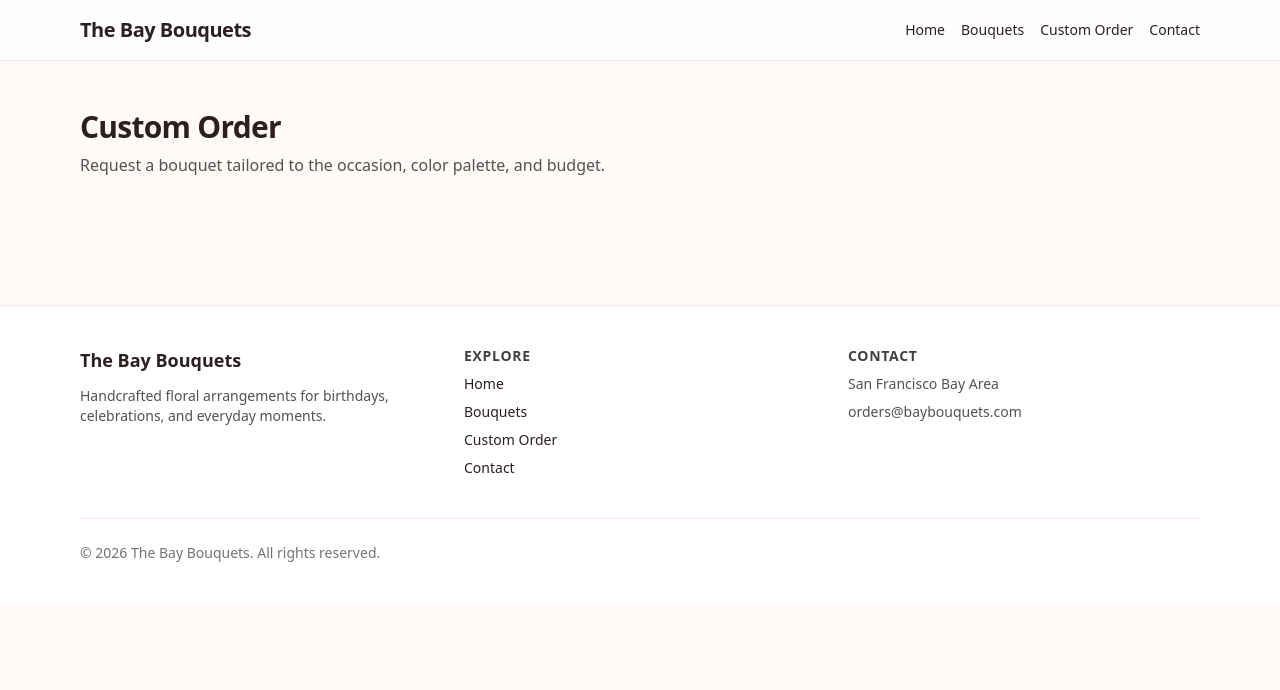
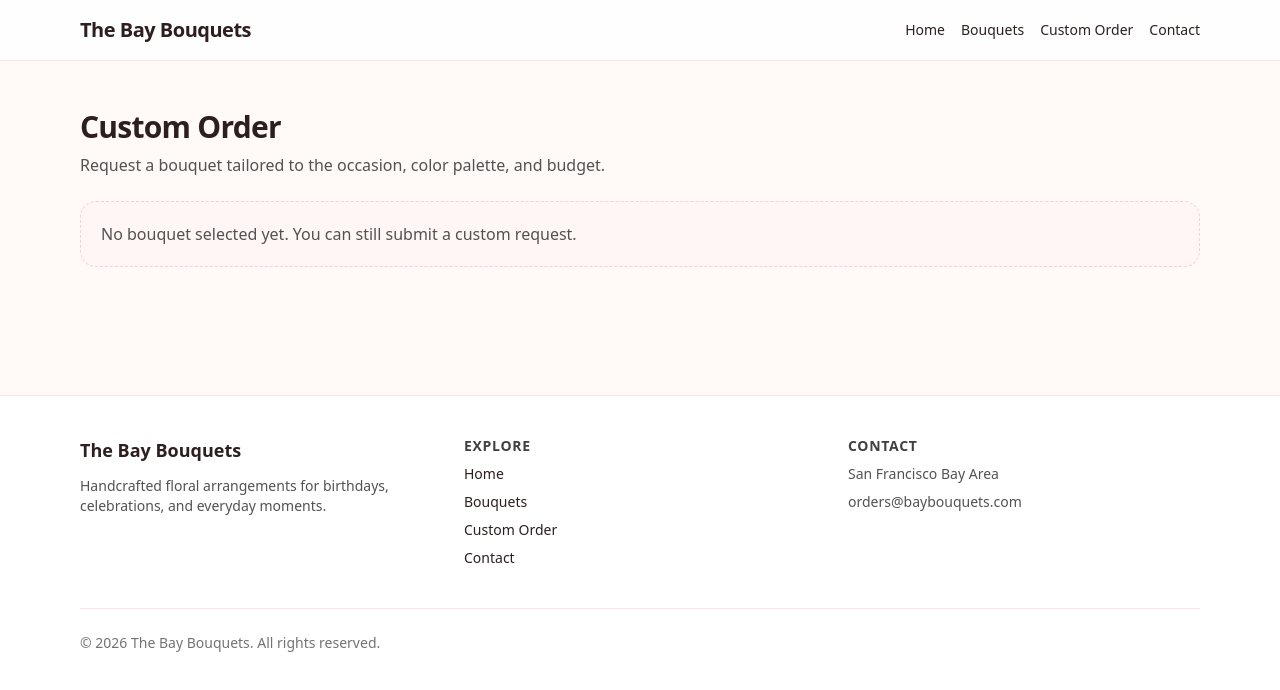
Before and after one commit to 3salaz/TheBayBouquet, a React (Vite) app: page /custom-order in a window 1280 px wide. Shown: the top 690 px of the page. Built offline with nearby package versions, Linux system fonts and the light colour scheme.

Commit message:
refactor: replace custom order CTA with add to cart button

```diff
--- a/src/pages/BouquetDetailPage.tsx
+++ b/src/pages/BouquetDetailPage.tsx
@@ -1,4 +1,4 @@
-import { useParams, Link } from "react-router-dom"
+import { useParams } from "react-router-dom"
 import { bouquets } from "../data/bouquets"
 import SectionHeading from "../components/ui/SectionHeading"
 
@@ -49,12 +49,12 @@ export default function BouquetDetailsPage() {
                     ${bouquet.price}
                 </p>
 
-                <Link
-                    to={`/custom-order?bouquet=${bouquet.id}`}
+                <button
+                    type="button"
                     className="inline-flex items-center justify-center rounded-xl bg-rose-500 px-5 py-3 text-sm font-medium text-white transition hover:bg-rose-600"
                 >
-                    Order This Bouquet
-                </Link>
+                    Add to Cart
+                </button>
             </div>
         </section>
     )
--- a/src/pages/CustomOrderPage.tsx
+++ b/src/pages/CustomOrderPage.tsx
@@ -1,12 +1,39 @@
-import SectionHeading from "../components/ui/SectionHeading";
+import { useMemo } from "react"
+import { useSearchParams } from "react-router-dom"
+import SectionHeading from "../components/ui/SectionHeading"
+import { bouquets } from "../data/bouquets"
 
 export default function CustomOrderPage() {
+    const [searchParams] = useSearchParams()
+    const bouquetId = searchParams.get("bouquet")
+
+    const selectedBouquet = useMemo(() => {
+        return bouquets.find((bouquet) => bouquet.id === bouquetId) ?? null
+    }, [bouquetId])
+
     return (
-        <section className="space-y-2">
+        <section className="space-y-6">
             <SectionHeading
                 title="Custom Order"
                 description="Request a bouquet tailored to the occasion, color palette, and budget."
             />
+
+            {selectedBouquet ? (
+                <div className="rounded-2xl border border-rose-100 bg-white p-5 shadow-sm">
+                    <p className="text-sm uppercase tracking-[0.2em] text-rose-500">
+                        Selected bouquet
+                    </p>
+                    <h2 className="mt-2 text-2xl font-semibold">{selectedBouquet.name}</h2>
+                    <p className="mt-2 text-neutral-600">{selectedBouquet.description}</p>
+                    <p className="mt-3 font-medium text-rose-600">${selectedBouquet.price}</p>
+                </div>
+            ) : (
+                <div className="rounded-2xl border border-dashed border-rose-200 bg-rose-50/50 p-5">
+                    <p className="text-neutral-600">
+                        No bouquet selected yet. You can still submit a custom request.
+                    </p>
+                </div>
+            )}
         </section>
     )
 }
```
